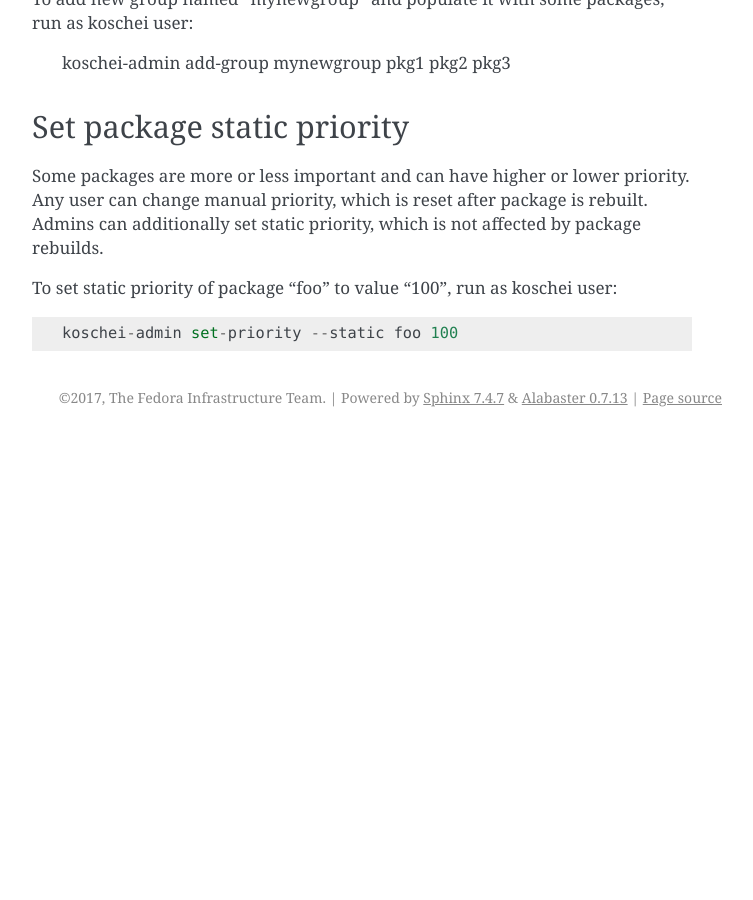
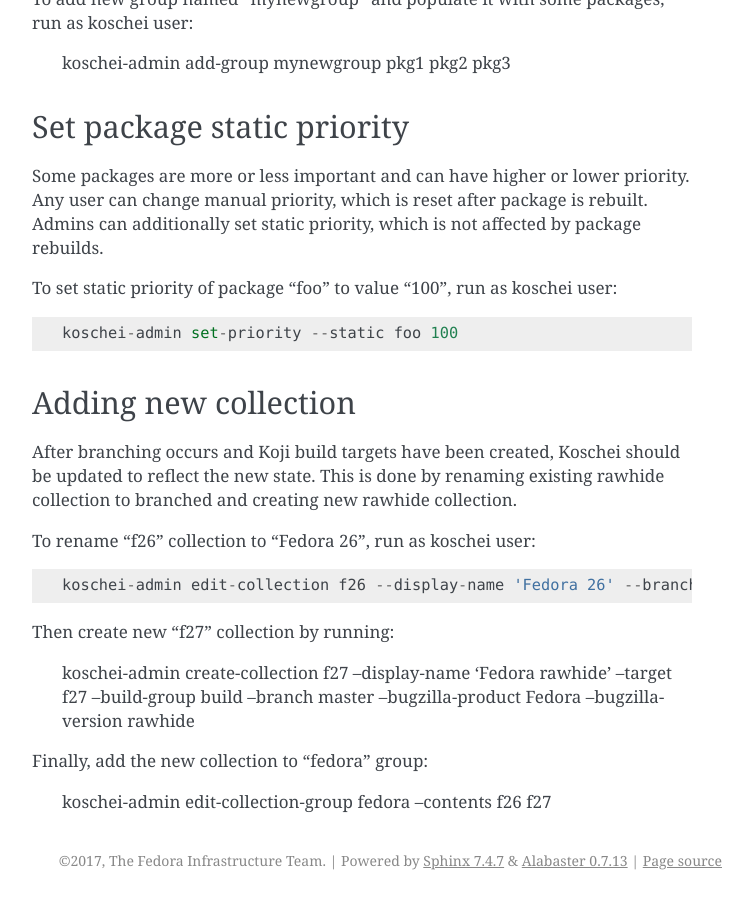
Before and after one commit to FrostyX/infra-docs, a Sphinx documentation site: the page built from docs/sysadmin-guide/sops/koschei.rst, in a window 1280 px wide and 900 px high, scrolled down 4109 px. Shown: the whole window, without its empty margins (388-1141 px from the left). Built offline with Sphinx 7.4.7, drawn with Linux system fonts in a browser that asks for light colours; before the commit the page ends 4546 px from its top, so only the background shows below that; some of the changed text lies outside the part shown.

Commit message:
Add branching SOP for Koschei

```diff
--- a/docs/sysadmin-guide/sops/koschei.rst
+++ b/docs/sysadmin-guide/sops/koschei.rst
@@ -201,3 +201,23 @@
 koschei user::
 
   koschei-admin set-priority --static foo 100
+
+
+Adding new collection
+=====================
+After branching occurs and Koji build targets have been created,
+Koschei should be updated to reflect the new state.  This is done by
+renaming existing rawhide collection to branched and creating new
+rawhide collection.
+
+To rename "f26" collection to "Fedora 26", run as koschei user::
+
+  koschei-admin edit-collection f26 --display-name 'Fedora 26' --branch f26 --bugzilla-version 26
+
+Then create new "f27" collection by running:
+
+  koschei-admin create-collection f27 --display-name 'Fedora rawhide' --target f27 --build-group build --branch master --bugzilla-product Fedora --bugzilla-version rawhide
+
+Finally, add the new collection to "fedora" group:
+
+  koschei-admin edit-collection-group fedora --contents f26 f27
```
